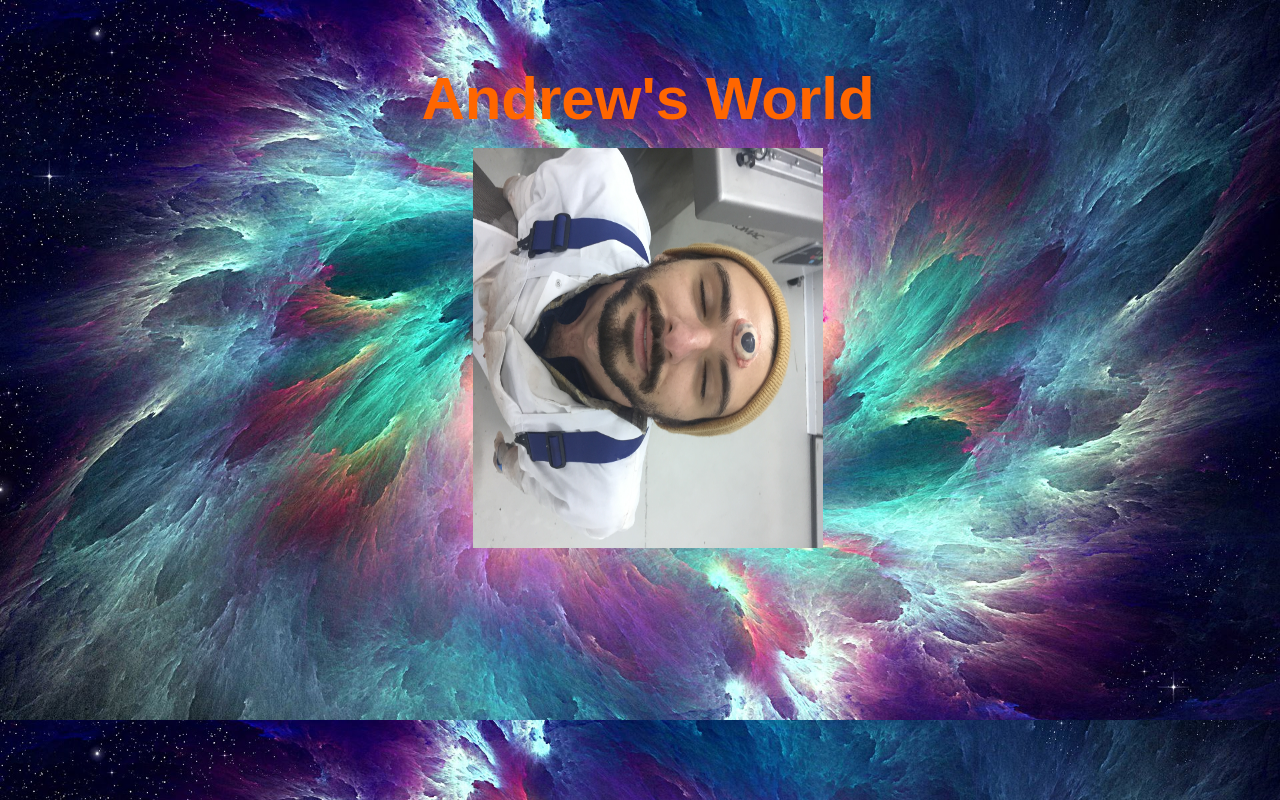
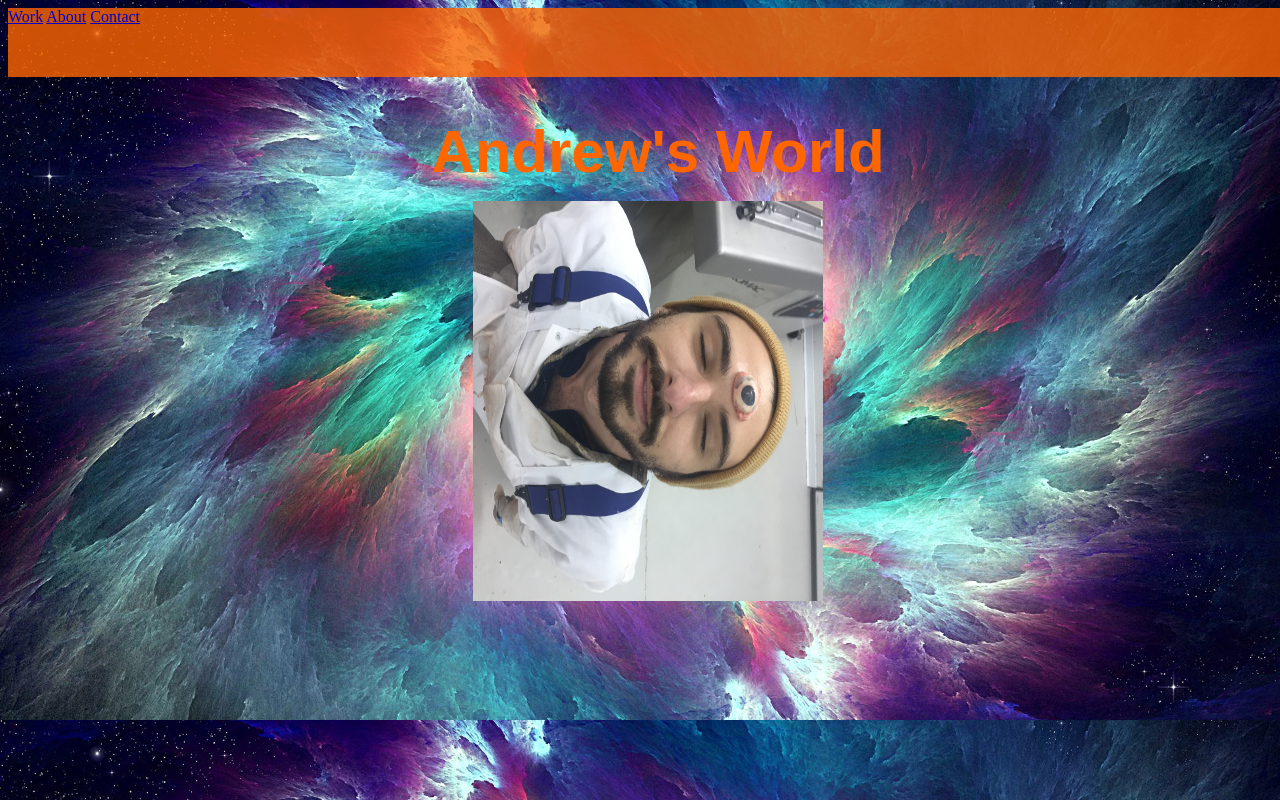
Before and after one commit to icusick/Andrew, a plain HTML site: page index.html in a window 1280 px wide. Drawn offline with nearby package versions, Linux system fonts and the light colour scheme.

Commit message:
fucks shit up like a pro

```diff
--- a/index.html
+++ b/index.html
@@ -5,13 +5,17 @@
 	<link rel="stylesheet" href="style.css">
 </head>
 <body>
+	<div class="nav">
+		<a href="/work" id="link">Work</a>
+     	<a href="/about" id="link">About</a>
+     	<a href="/contact" id="link">Contact</a></div>
 	<div class="header">
 		<h1>Andrew's World</h1>
 	</div>
 	<div class="profile">
 		<img src="./images/eyeball.jpg" height="350px" width="400px" class="rotate90">
 	</div>
-	<script src='assets/scripts/jquery-3.1.1.min.js'></script>
-    <script src='assets/scripts/main.js'></script>
+	<script src="https://code.jquery.com/jquery-2.1.4.js"></script>
+	<script type="text/javascript" src="main.js"></script>
 </body>
 </html>
--- a/main.js
+++ b/main.js
@@ -0,0 +1,25 @@
+console.log('linked');
+
+$(document).ready(function() {
+
+
+// switch capability from http://stackoverflow.com/questions/19054111/replace-one-div-with-another-on-hover
+// $('.switch').hover(function() {
+// 		$(this).find('.header').hide();
+// 		$(this).find('.nav').show();
+// 	}, function() {
+// 		$(this).find('.nav').hide();
+// 		$(this).find('.header').show();
+// });
+
+
+
+
+
+
+
+
+
+
+
+});
--- a/style.css
+++ b/style.css
@@ -7,13 +7,44 @@ body {
 	min-height: 100%;
 }
 
+/*.switch {
+	width: 600px;
+	height: 69px;
+	margin: 0 auto;
+	margin-top: 5%;
+	margin-bottom: 10px;
+	position: relative;
+}*/
+
+
 .header {
 	color: #ff6600;
 	text-align: center;
-	margin-top: 5%;
 	font-size: 30px;
 	font-family: Arial, Helvetica, sans-serif;
+	width: 600px;
+	margin-left: 350px;
 }
+
+/*attempt at making my own nav bar*/
+
+.hidden {
+	visibility: hidden;
+}
+
+.nav {
+	margin-top: 0px;
+	height: 69px;
+	background-color: #ff6600;
+	opacity: 0.8;
+}
+
+/*.nav {
+	text-align: center;
+	margin-top: 5%;
+	font-size: 12px;
+	position: absolute;
+}*/
 
 /*.profile {
 	background-image: url(./images/eyeball.jpg);
```
